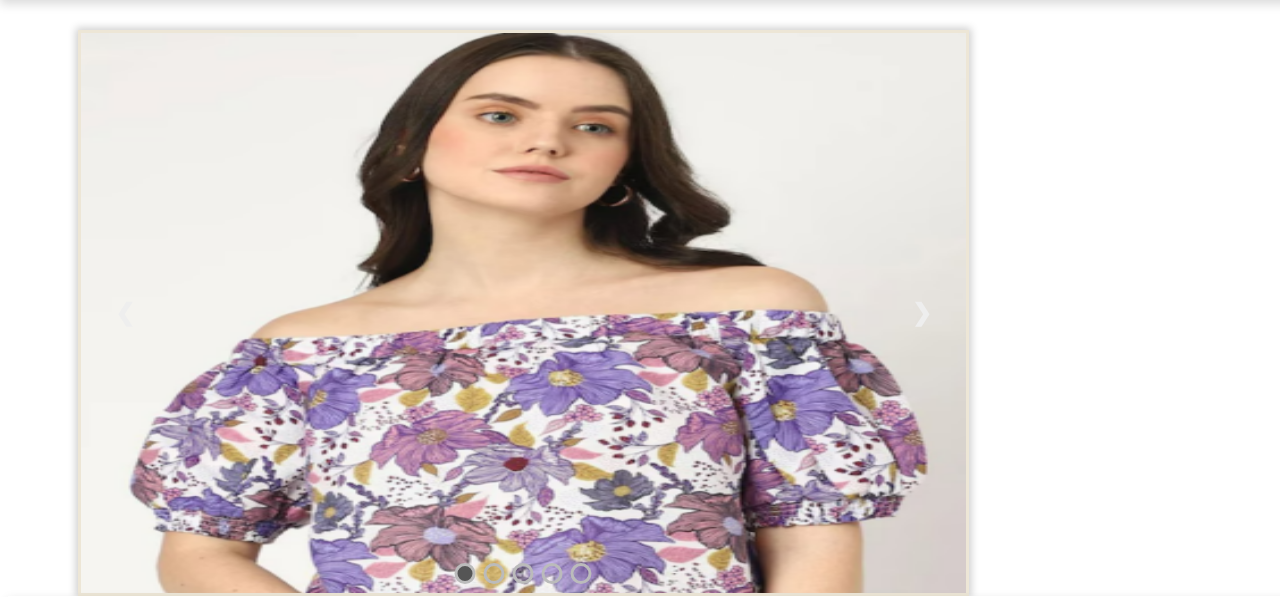
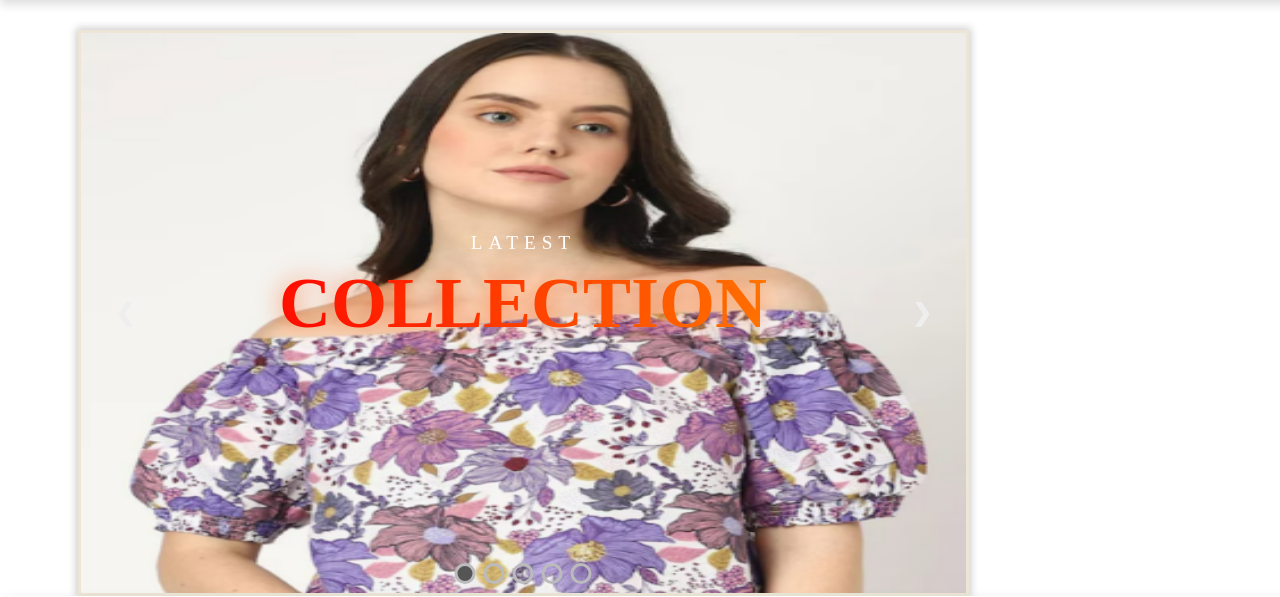
Before and after one commit to Srishti-paudel/myshop, a PHP site: page / in a window 1280 px wide; the page is wider, and only the part inside the window is pictured. Shown: the part 70-667 px from the top of that part. Run offline with PHP 8.4, Linux system fonts and the light colour scheme.

Commit message:
title issue fixed

```diff
--- a/index.html
+++ b/index.html
@@ -32,6 +32,10 @@
 </div>
 
  <div class="slide-container">
+    <div class="latest-text">
+  <span>Latest</span>
+  <h1>Collection</h1>
+</div>
 
 	<div class="slides">
 		<img src="images/assets/p_img1.png" class="active">
--- a/style.css
+++ b/style.css
@@ -164,3 +164,57 @@
   text-decoration: none;
   color:black;
  }
+ .latest-text {
+  position: absolute;
+  top: 50%;
+  left: 50%;
+  transform: translate(-50%, -50%);
+  text-align: center;
+  z-index: 10;
+  pointer-events: none;
+}
+
+.latest-text span {
+  display: block;
+  font-size: 1.2rem;
+  letter-spacing: 6px;
+  text-transform: uppercase;
+  color: #fff;
+  opacity: 0;
+  animation: fadeUp 1s ease forwards;
+}
+
+.latest-text h1 {
+  font-size: clamp(2.5rem, 6vw, 4.5rem);
+  font-weight: 800;
+  margin-top: 8px;
+  text-transform: uppercase;
+  background: linear-gradient(90deg, #ff0000, #ff7a00);
+  -webkit-background-clip: text;
+  -webkit-text-fill-color: transparent;
+  text-shadow: 0 0 25px rgba(255, 80, 0, 0.6);
+  opacity: 0;
+  animation: zoomIn 1.2s ease forwards;
+  animation-delay: 0.3s;
+}
+@keyframes fadeUp {
+  from {
+    opacity: 0;
+    transform: translateY(20px);
+  }
+  to {
+    opacity: 1;
+    transform: translateY(0);
+  }
+}
+
+@keyframes zoomIn {
+  from {
+    opacity: 0;
+    transform: scale(0.8);
+  }
+  to {
+    opacity: 1;
+    transform: scale(1);
+  }
+}
```
